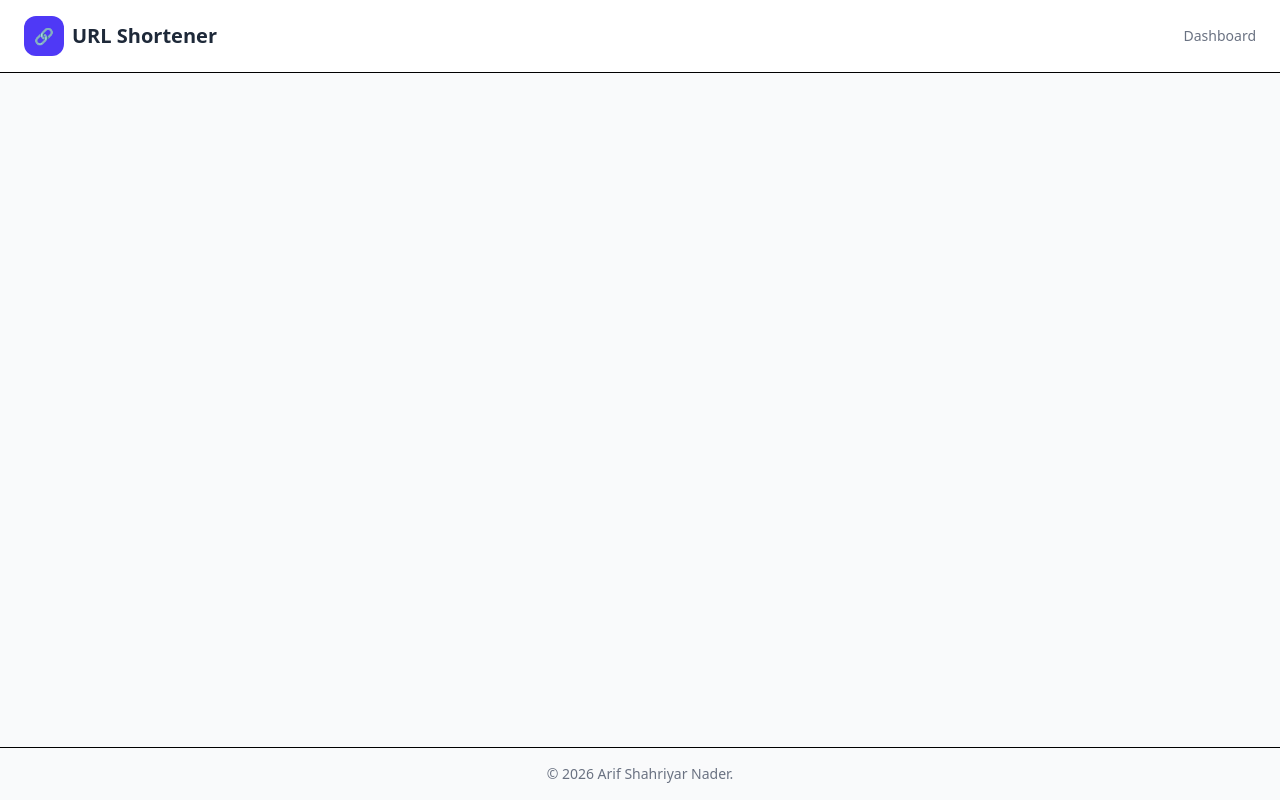
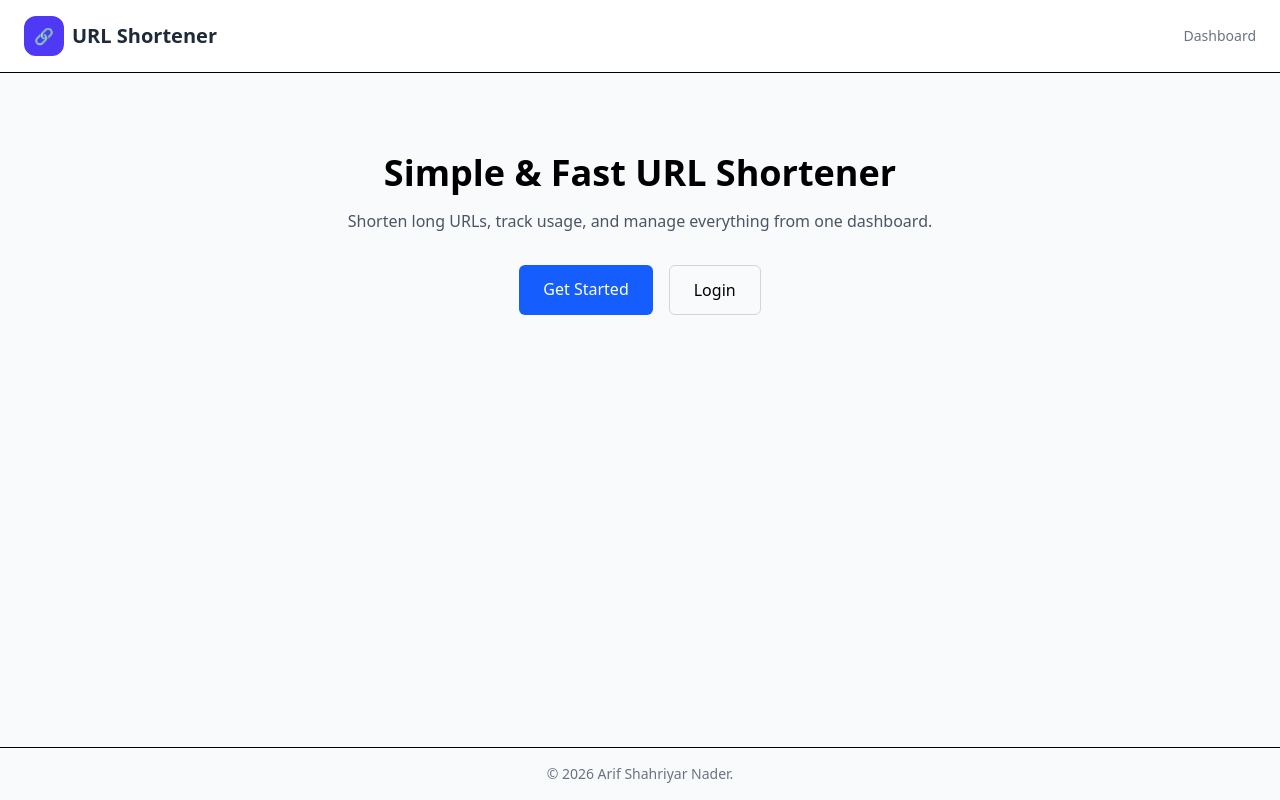
Before and after one commit to arifshahriyarnader/url-shortener-service, a React (Vite) app in the folder client/: page / in a window 1280 px wide. Built offline with nearby package versions, Linux system fonts and the light colour scheme; no server answers.

Commit message:
add home page

```diff
--- /dev/null
+++ b/client/src/pages/Home.tsx
@@ -0,0 +1,31 @@
+import { Link } from "react-router-dom";
+
+export const Home = () => {
+  return (
+    <div className="max-w-4xl mx-auto py-20 text-center">
+      <h1 className="text-4xl font-bold mb-4">
+        Simple & Fast URL Shortener
+      </h1>
+
+      <p className="text-gray-600 mb-8">
+        Shorten long URLs, track usage, and manage everything from one dashboard.
+      </p>
+
+      <div className="flex justify-center gap-4">
+        <Link
+          to="/signup"
+          className="px-6 py-3 bg-blue-600 text-white rounded-md hover:bg-blue-700"
+        >
+          Get Started
+        </Link>
+
+        <Link
+          to="/login"
+          className="px-6 py-3 border border-gray-300 rounded-md hover:bg-gray-100"
+        >
+          Login
+        </Link>
+      </div>
+    </div>
+  );
+};
--- a/client/src/pages/index.ts
+++ b/client/src/pages/index.ts
@@ -1 +1,2 @@
 export * from "./Dashboard";
+export * from "./Home";
--- a/client/src/router/AppRoutes.tsx
+++ b/client/src/router/AppRoutes.tsx
@@ -1,12 +1,13 @@
 import { BrowserRouter, Route, Routes } from "react-router-dom";
 import Layout from "../components/layout/Layout";
-import { Dashboard } from "../pages";
+import { Dashboard, Home } from "../pages";
 
 const AppRoutes = () => {
   return (
     <BrowserRouter>
       <Layout>
         <Routes>
+          <Route path="/" element={<Home />} />
           <Route path="/dashboard" element={<Dashboard />} />
         </Routes>
       </Layout>
```
